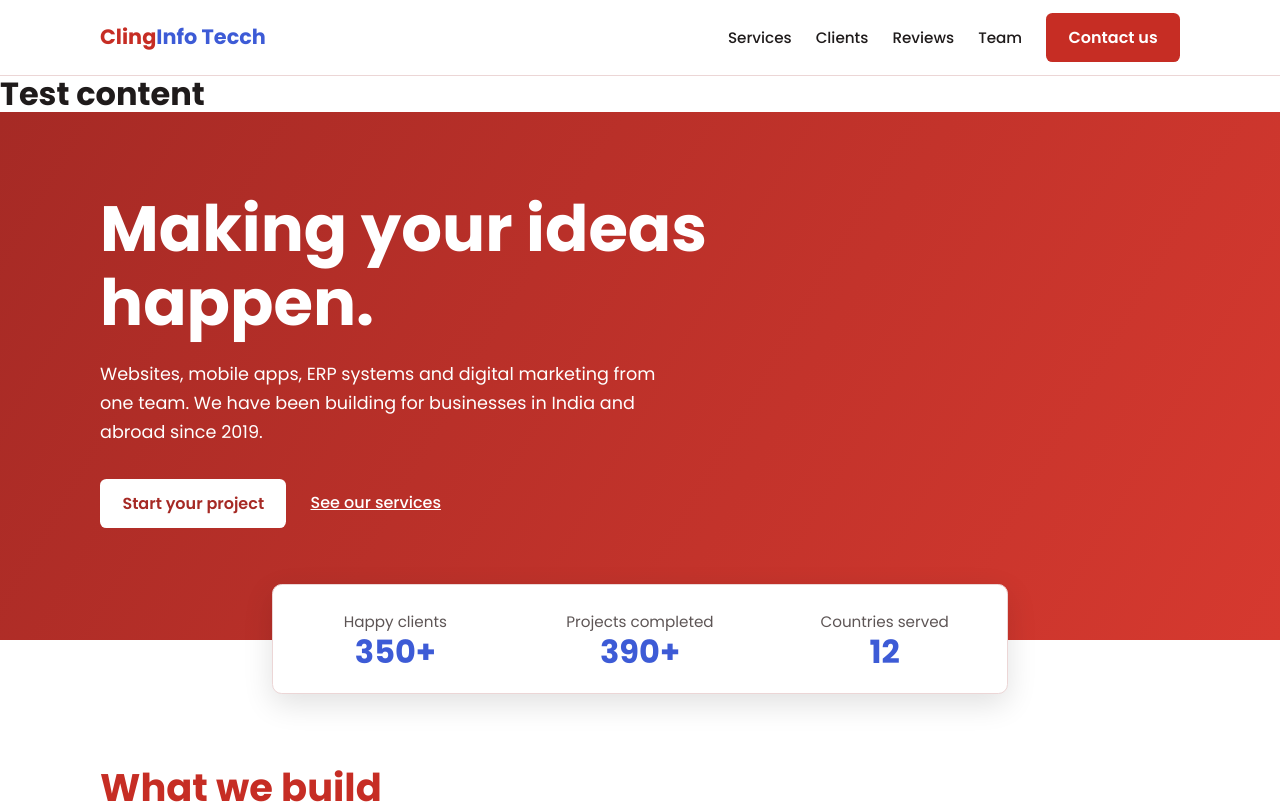
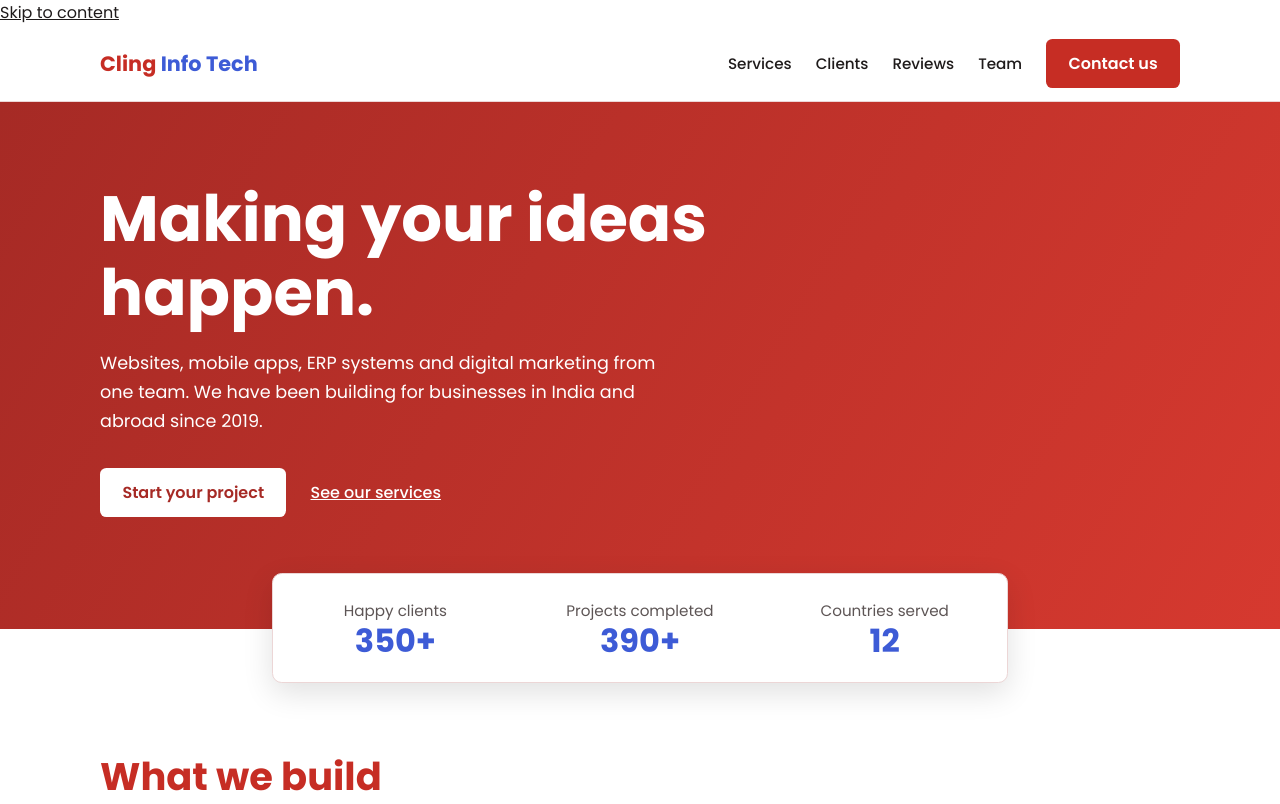
Before and after one commit to Mamta8108/cling_redesign, a React (Vite) app in the folder client/: page / in a window 1280 px wide. Shown: the top 804 px of the page. Built offline with nearby package versions, Linux system fonts and the light colour scheme; no server answers.

Commit message:
Fix layout, logo and server scripts before deploy

```diff
--- a/client/src/App.jsx
+++ b/client/src/App.jsx
@@ -3,24 +3,26 @@
 import Stats from "./components/Stats";
 import Services from "./components/Services";
 import Clients from "./components/Clients";
-import Testimonial from "./components/Testimonials";
+import Testimonials from "./components/Testimonials";
 import Team from "./components/Team";
+import Contact from "./components/Contact";
 import Footer from "./components/Footer";
 
-export default function App(){
+export default function App() {
   return (
     <>
-    <Navbar />
-      <main id="top" style={{ height: "200vh" }}>
-        <h1>Test content</h1>
-         <Hero />
+      <a href="#main" className="skip-link">Skip to content</a>
+      <Navbar />
+      <main id="main">
+        <Hero />
         <Stats />
         <Services />
         <Clients />
-        <Testimonial />
-       <Team />
-       <Footer/>
+        <Testimonials />
+        <Team />
+        <Contact />
       </main>
+      <Footer />
     </>
-  )
+  );
 }
--- a/client/src/components/Contact.css
+++ b/client/src/components/Contact.css
@@ -5,7 +5,7 @@
 }
 
 .form { display: grid; gap: 1rem; align-content: start; }
-
+.form .btn { justify-self: start; }
 .field { display: grid; gap: 0.3rem; }
 .field label { font-weight: 500; font-size: 0.92rem; }
 
@@ -40,4 +40,5 @@
 
 @media (max-width: 48rem) {
   .contact { grid-template-columns: 1fr; gap: 2rem; }
+  .form .btn { justify-self: stretch; }
 }
--- a/client/src/components/Navbar.jsx
+++ b/client/src/components/Navbar.jsx
@@ -10,9 +10,10 @@
   return (
     <header className="navbar">
       <div className="container navbar__inner">
-        <a href="#top" className="navbar__logo">
-          Cling<span>Info Tecch</span>
-        </a>
+ <a href="#top" className="navbar__logo">
+  Cling{" "}
+  <span>Info Tech</span>
+</a>
 
        <button
         className="navbar__toggle"
```
Also changed, not shown: 1 other file (tests, documents, lock files or other folders).
